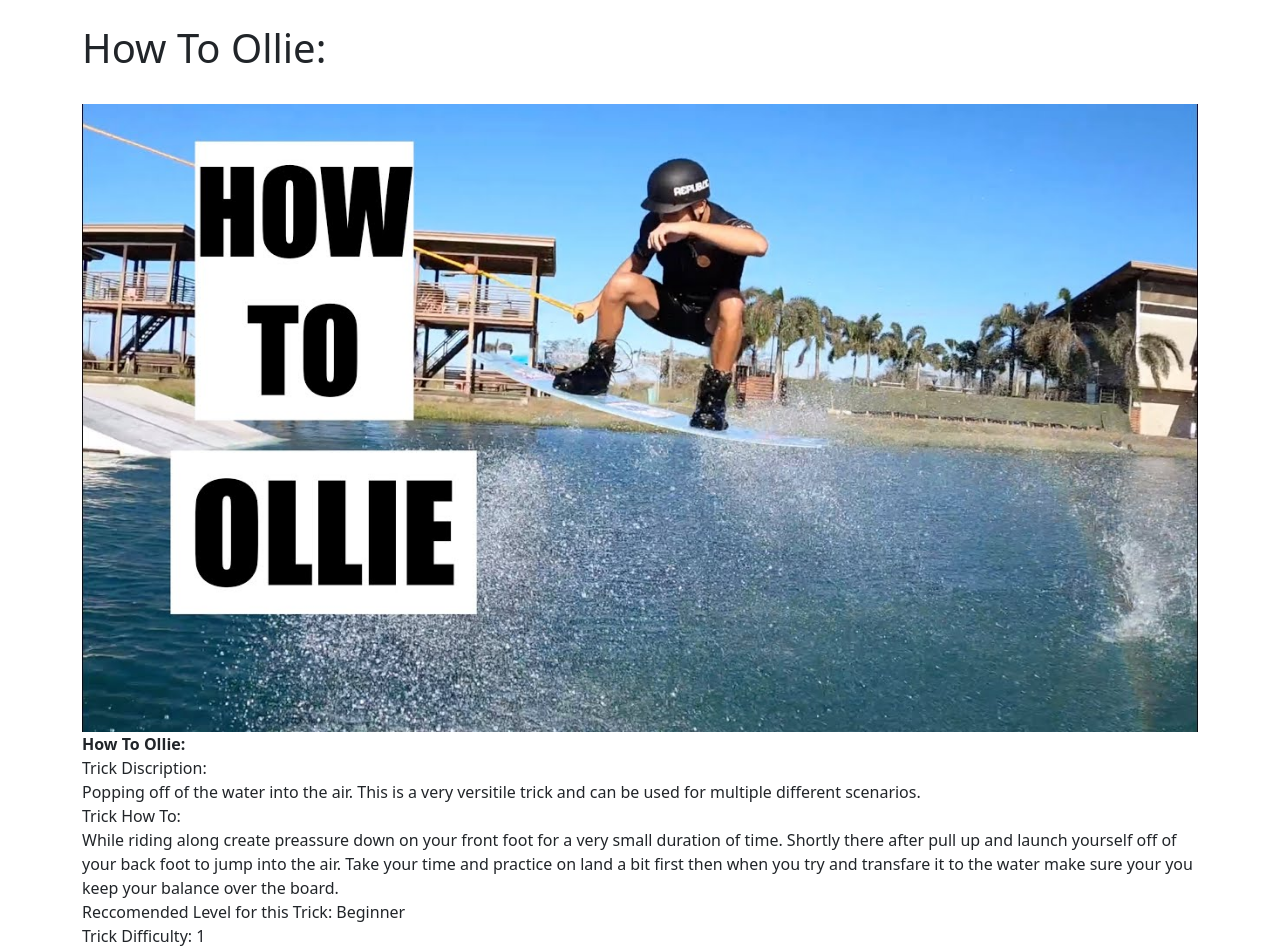
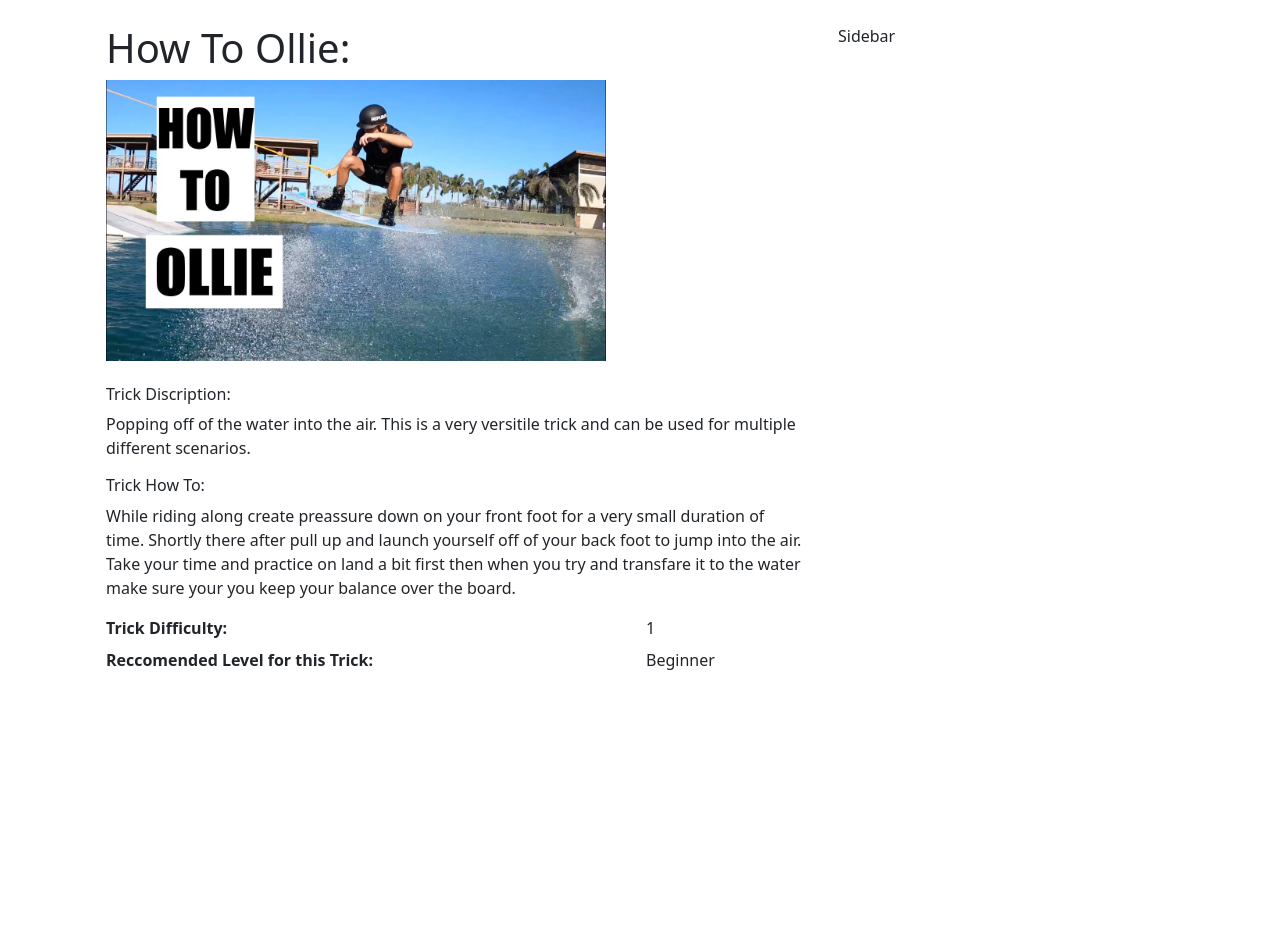
Before and after one commit to KonaHay/Trickster, a Django app: page /show_trick/1 in a window 1280 px wide. Shown: the part 56-1004 px from the top of the page. After the commit the page ends 726 px from the top, so only its background shows below. Run offline with Django 4.2, Linux system fonts and the light colour scheme; data comes from the database, SQL or seed files in the repository.

Commit message:
Visual improvements to trick pages. + Style improvements to the 'show_trick' page. + Style improvements to the 'trick_list' page.

```diff
--- a/TricksterMain/templates/main/show_trick.html
+++ b/TricksterMain/templates/main/show_trick.html
@@ -1,14 +1,48 @@
 {% extends 'main/base.html' %}
 
 {% block content  %}
+    <!--Adding style to create an image container -->
+    <style>
+        .imgContainer {
+            max-width: 500px;
+            max-height: 700px;
+            overflow: hidden;
+        }
 
-    <h1>How To {{ trick }}:</h1>
-    <br/>
-    <img src="{{ trick.TrickImg.url }}" class="card-img-top" alt="trick cover image"><br/>
-    <Strong>How To {{ trick.TrickName }}:</Strong><br/>
-    Trick Discription: <br/>{{ trick.TrickDiscription }}<br/>
-    Trick How To: <br/>{{ trick.TrickHowTo }}<br/>
-    Reccomended Level for this Trick: {{ trick.TrickRecLevel }}<br/>
-    Trick Difficulty: {{ trick.TrickDifficulty }}<br/>
+        .imgContainer img {
+            width: 100%;
+            min-height: 100%;
+        }
+    </style>
+
+    <div class="container-md">
+        <div class="row">
+            <div class="col-md-8">
+                <div class="container">
+
+                    <!--Trick content and information-->
+                    <h1 class="display-6"><strong>How To {{ trick }}:</strong></h1>
+                    <div class="imgContainer">
+                        <img src="{{ trick.TrickImg.url }}" class="img-fluid" alt="trick cover image">
+                    </div></br>
+                    <p class="h6">Trick Discription: </p>
+                    <p>{{ trick.TrickDiscription }}</p>
+                    <p class="h6">Trick How To: </p>
+                    <p>{{ trick.TrickHowTo }}</p>
+                    <dl class="row">
+                        <dt class="col-sm-9">Trick Difficulty:</dt>
+                        <dd class="col-sm-3">{{ trick.TrickDifficulty }}</dd>
+                        <dt class="col-sm-9">Reccomended Level for this Trick:</dt>
+                        <dd class="col-sm-3">{{ trick.TrickRecLevel }}</dd>
+                    </dl>
+
+                </div>
+            </div>
+            <!--Unsure of what will be displayed in the sidebar for now.-->
+            <div class="col-md-3">
+                Sidebar
+            </div>
+        </div>
+    </div>
 
 {% endblock %}
```
Also changed, not shown: TricksterMain/templates/main/trick_list.html (+8 -2 lines).
